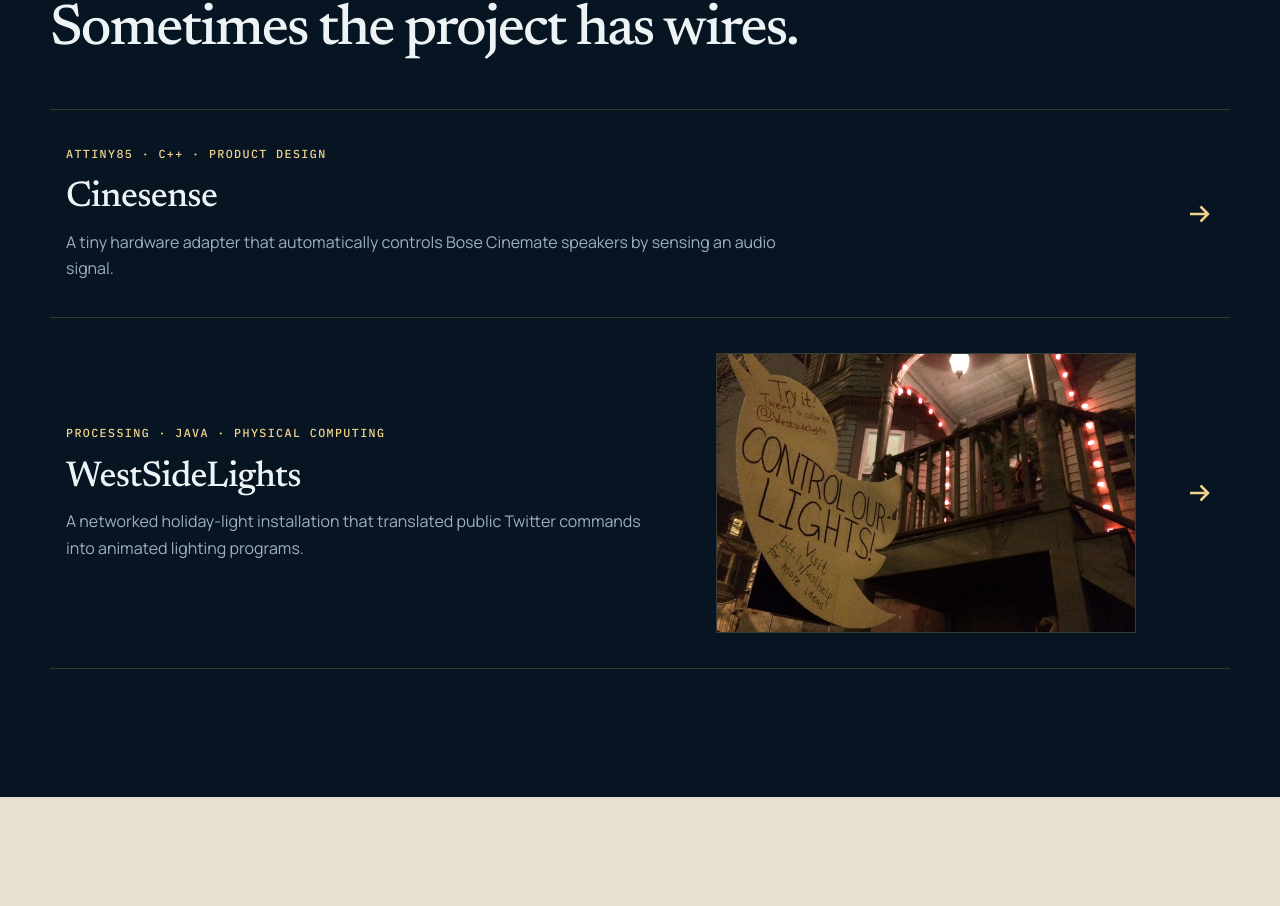
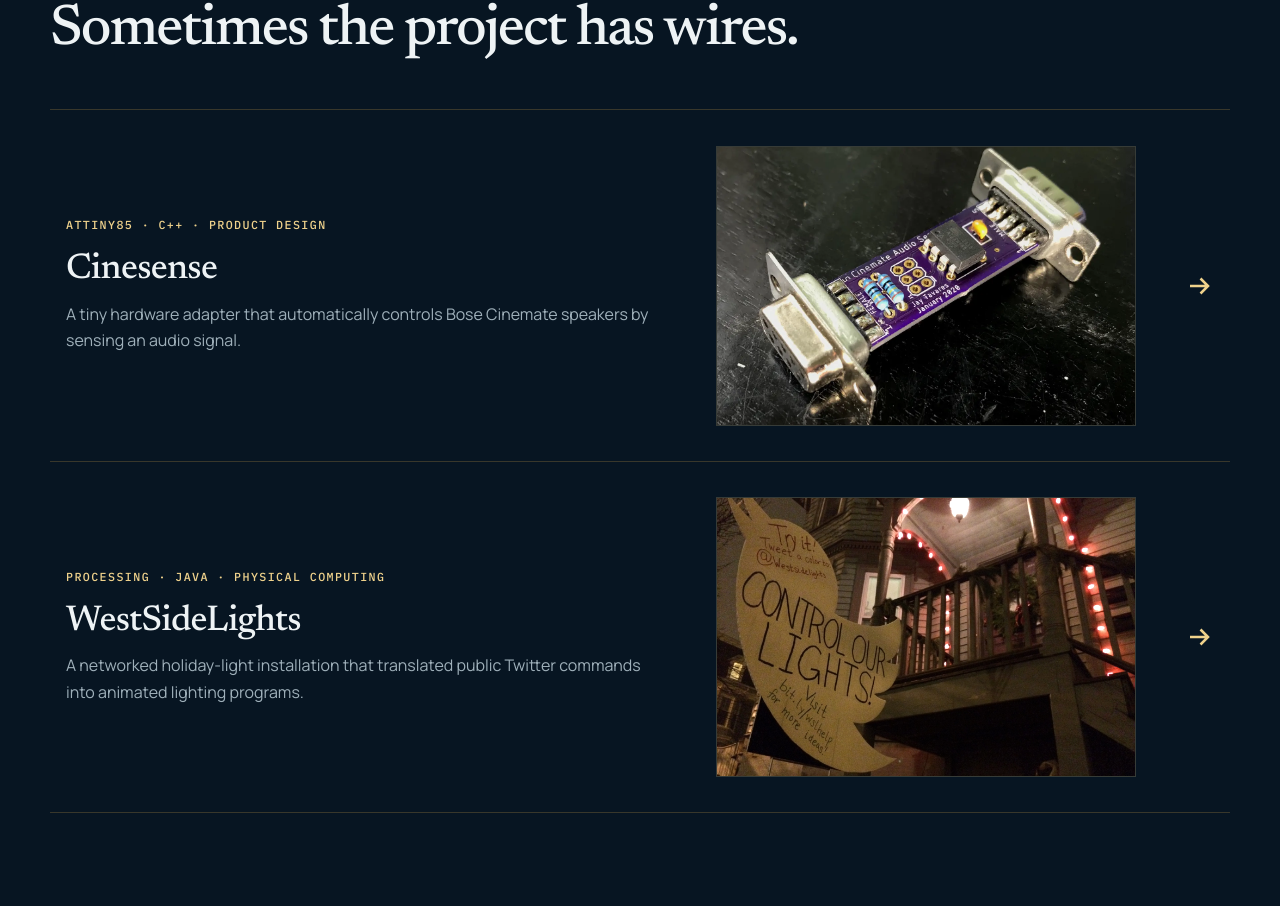
Before and after one commit to jaytavares/jasontavares.com, a Next.js app: page / in a window 1280 px wide. Shown: the part 3340-4246 px from the top of the page. Built offline with nearby package versions, Linux system fonts and the light colour scheme.

Commit message:
Add Cinesense project photo

```diff
--- a/app/page.tsx
+++ b/app/page.tsx
@@ -73,6 +73,7 @@ const electronicThings = [
       "A tiny hardware adapter that automatically controls Bose Cinemate speakers by sensing an audio signal.",
     detail: "ATtiny85 · C++ · product design",
     href: "https://github.com/jaytavares/cinesense",
+    image: "/cinesense-board.webp",
   },
   {
     name: "WestSideLights",
```
Also changed, not shown: public/cinesense-board.webp (added).
